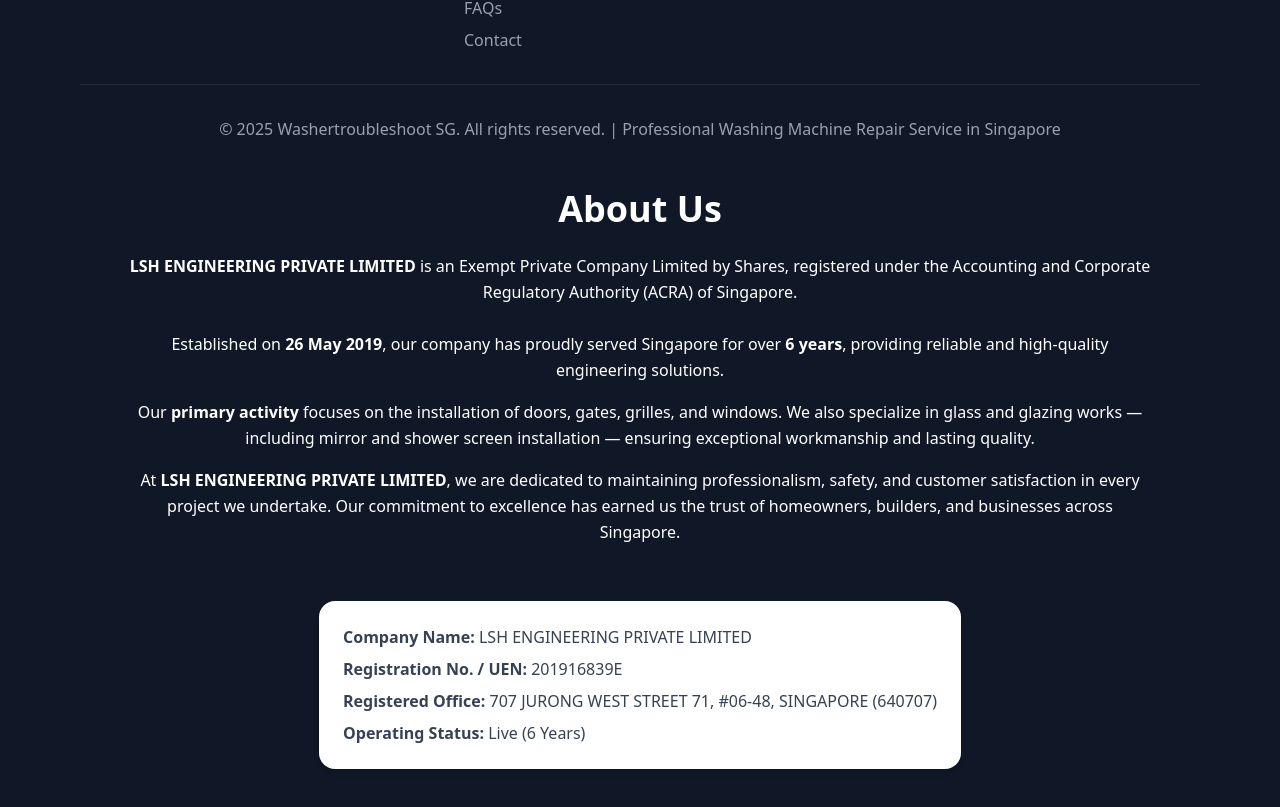
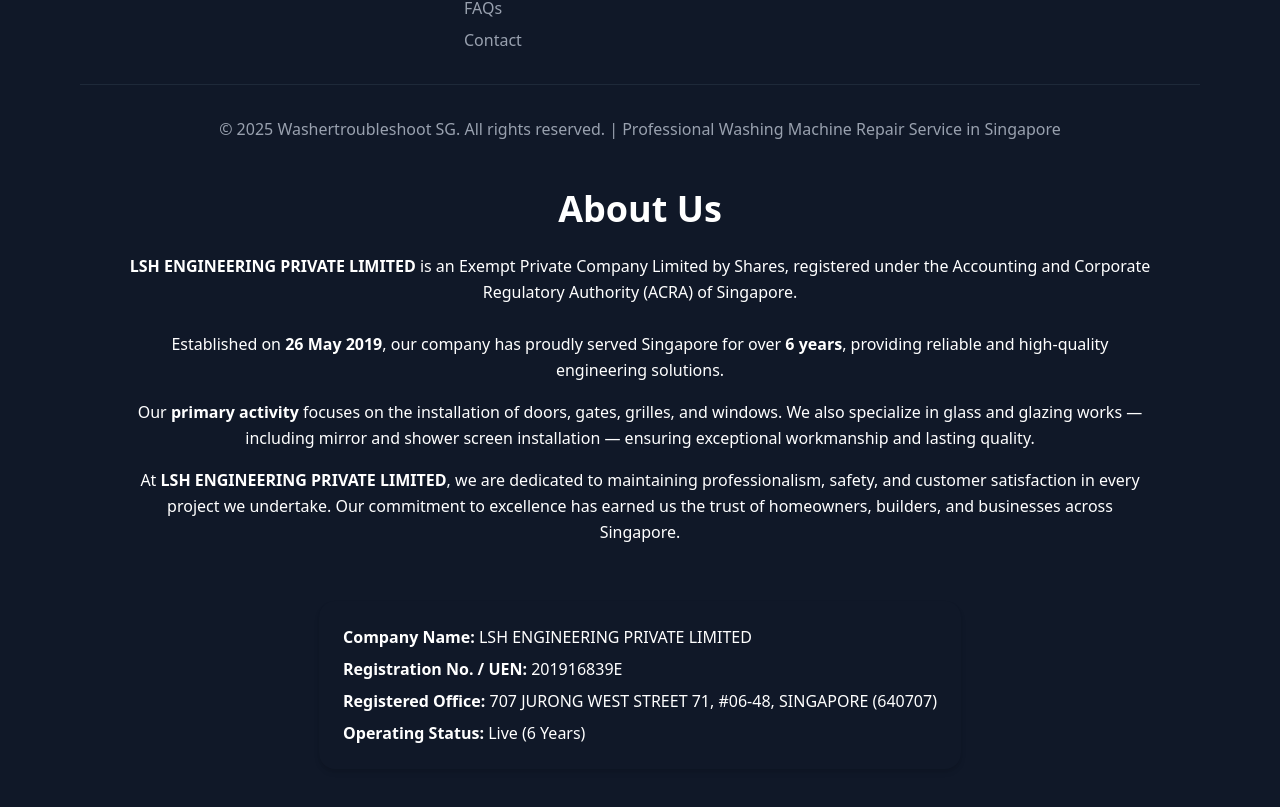
Before and after one commit to Jonymoin/washertroubleshoot, a React (Vite) app: page / in a window 1280 px wide. Shown: the part 6285-7092 px from the top of the page. Built offline with nearby package versions, Linux system fonts and the light colour scheme.

Commit message:
about us

```diff
--- a/src/AboutUs.jsx
+++ b/src/AboutUs.jsx
@@ -39,18 +39,18 @@
           the trust of homeowners, builders, and businesses across Singapore.
         </p>
 
-        <div className="bg-white shadow-md rounded-2xl p-6 mt-8 inline-block text-left">
-          <p className="text-gray-700 mb-2">
+        <div className="bg-gray-900 shadow-md rounded-2xl p-6 mt-8 inline-block text-left">
+          <p className=" mb-2">
             <strong>Company Name:</strong> LSH ENGINEERING PRIVATE LIMITED
           </p>
-          <p className="text-gray-700 mb-2">
+          <p className="mb-2">
             <strong>Registration No. / UEN:</strong> 201916839E
           </p>
-          <p className="text-gray-700 mb-2">
+          <p className=" mb-2">
             <strong>Registered Office:</strong> 707 JURONG WEST STREET 71,
             #06-48, SINGAPORE (640707)
           </p>
-          <p className="text-gray-700">
+          <p className="">
             <strong>Operating Status:</strong> Live (6 Years)
           </p>
         </div>
```
